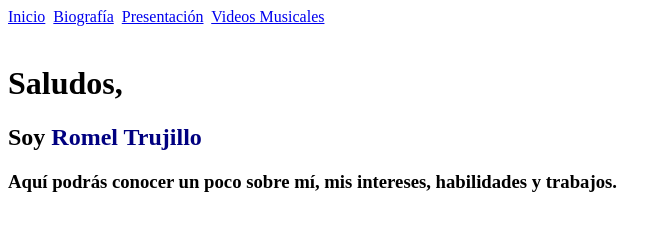
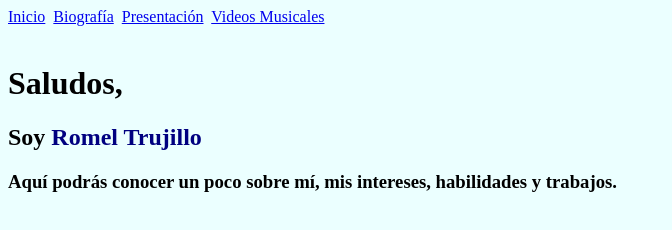
Before and after one commit to romeltrujillochango-jpg/biografia, a plain HTML site: page index.html in a window 1280 px wide. Shown: the whole page, without its empty margins (0-672 px from the left). Drawn offline with Linux system fonts and the light colour scheme.

Commit message:
Update index.html

```diff
--- a/index.html
+++ b/index.html
@@ -7,7 +7,7 @@
     <title>Inicio</title>
 </head>
 
-<body>
+<body bgcolor="EBFFFF">
     <a href="index.html">Inicio</a>&nbsp;
     <a href="biografia.html">Biografía</a>&nbsp;
     <a href="presentacion.html">Presentación</a>&nbsp;
```
